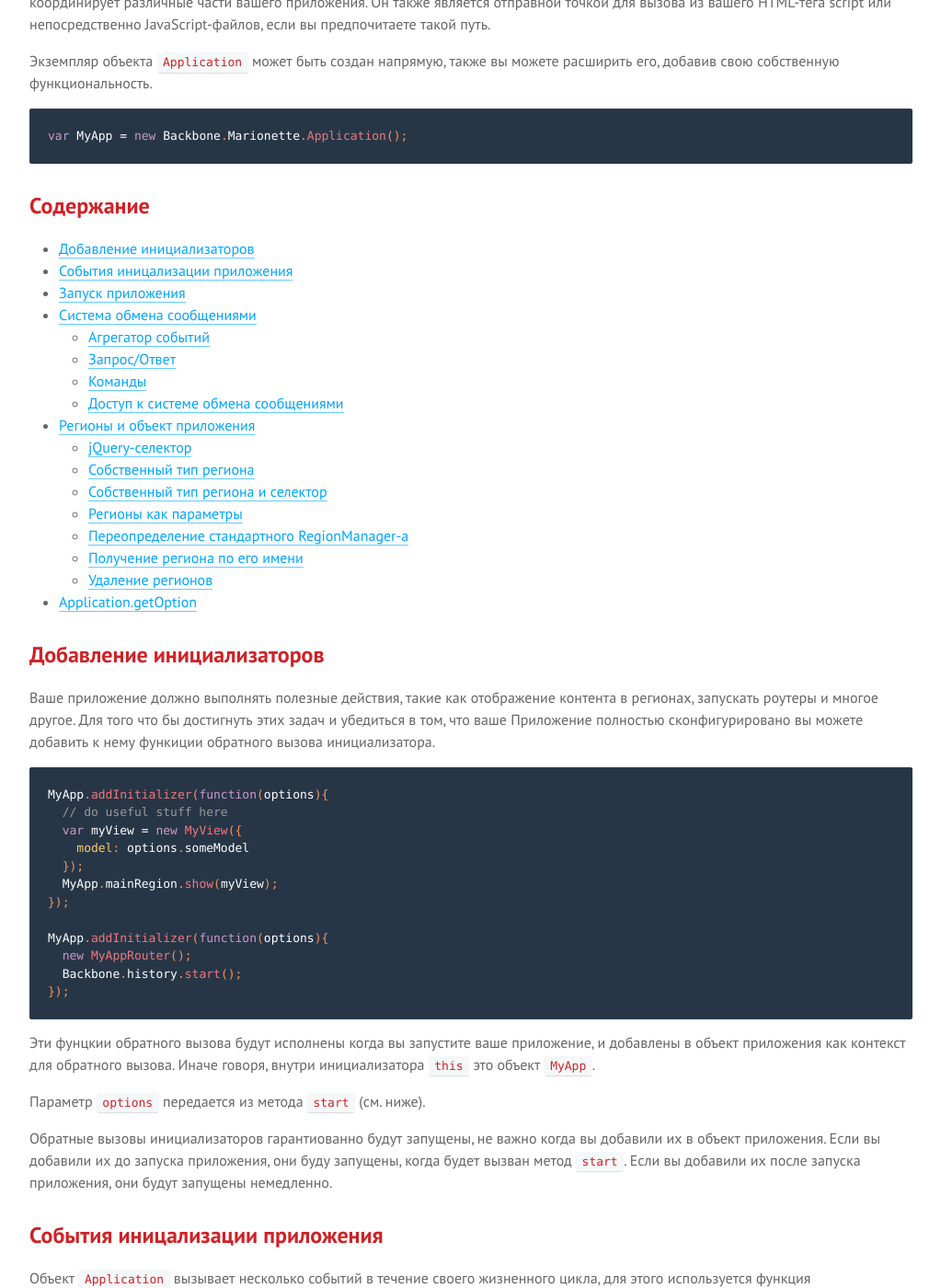
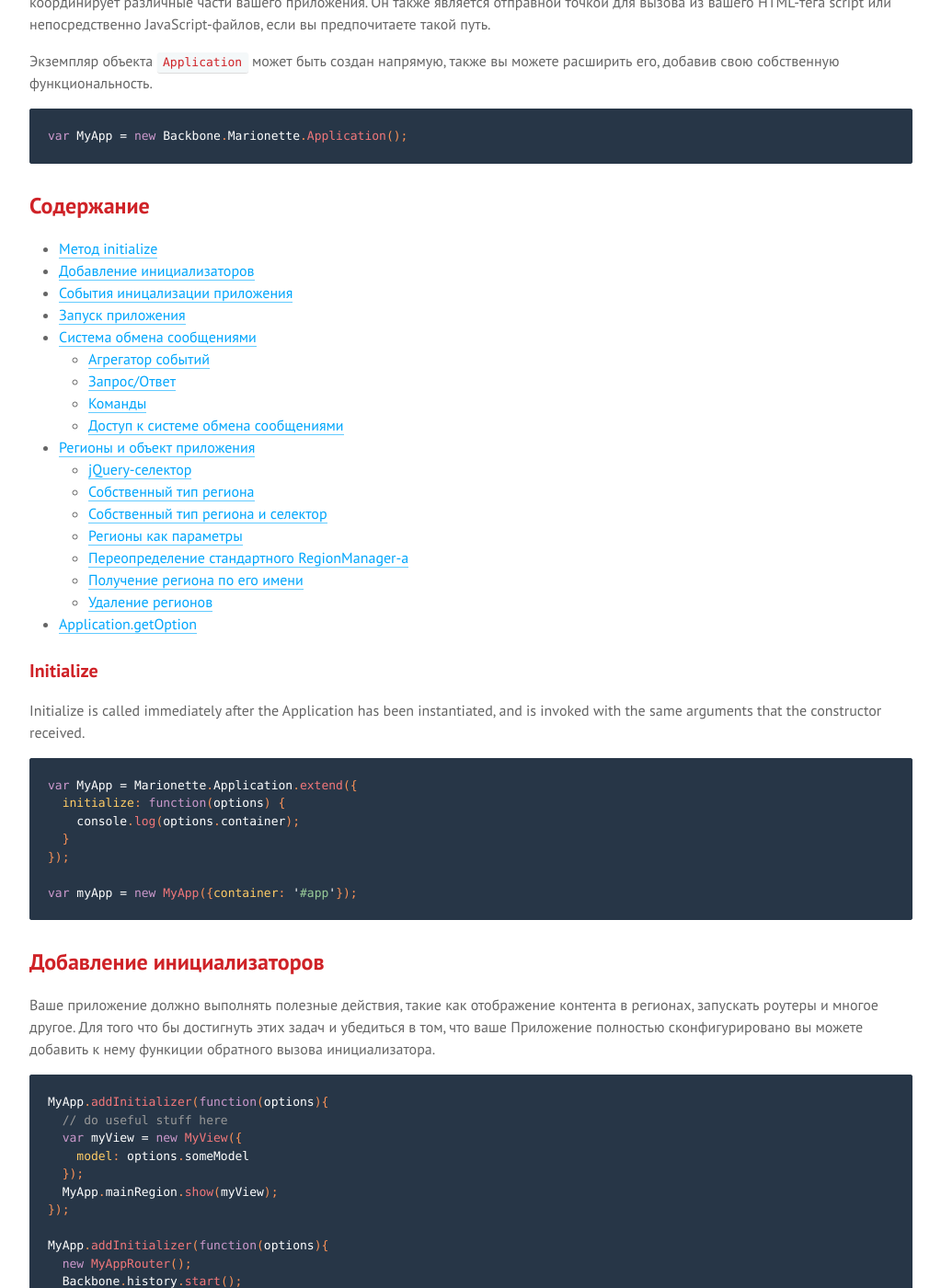
Before and after one commit to sadcitizen/marionettejs.ru, a Jekyll site: the page built from _posts/2014-01-01-application.md, in a window 1280 px wide and 1400 px high, scrolled down 495 px. Shown: the whole window at 92% size, without its empty margins (128-1151 px from the left). Built offline with Jekyll 4.4.1, drawn with Linux system fonts in a browser that asks for light colours; some web fonts are replaced; Markdown is read by kramdown in place of the engine named in the settings.

Commit message:
update in ru/Application to v2.2.0

````diff
--- a/_includes/translation/ru/marionette.application.md
+++ b/_includes/translation/ru/marionette.application.md
@@ -12,6 +12,7 @@
 
 ## Содержание
 
+* [Метод initialize](#initialize)
 * [Добавление инициализаторов](#adding-initializers)
 * [События иницализации приложения](#application-event)
 * [Запуск приложения](#starting-an-application)
@@ -29,6 +30,21 @@
   * [Получение региона по его имени](#get-region-by-name)
   * [Удаление регионов](#removing-regions)
 * [Application.getOption](#applicationgetoption)
+
+### Initialize
+
+Initialize is called immediately after the Application has been instantiated,
+and is invoked with the same arguments that the constructor received.
+
+```js
+var MyApp = Marionette.Application.extend({
+  initialize: function(options) {
+    console.log(options.container);
+  }
+});
+
+var myApp = new MyApp({container: '#app'});
+```
 
 ## <a name="adding-initializers"></a> Добавление инициализаторов
 
````
